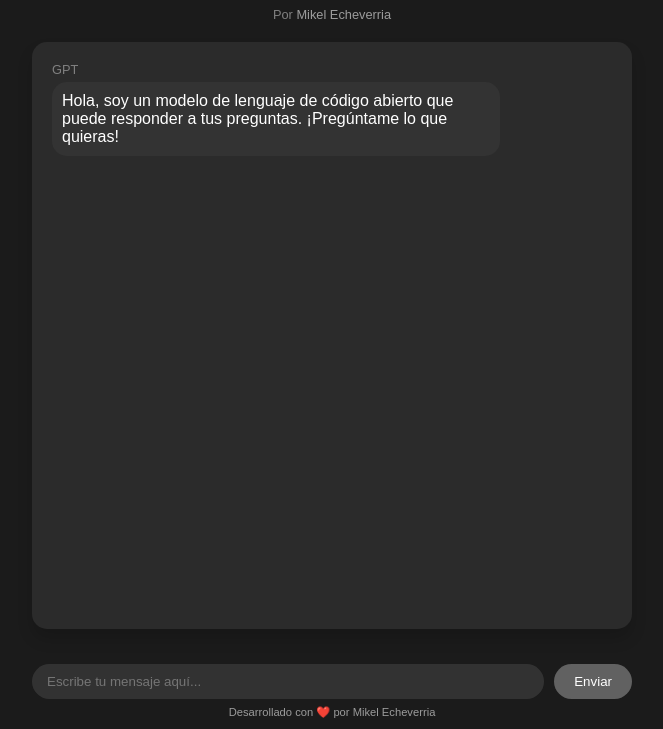
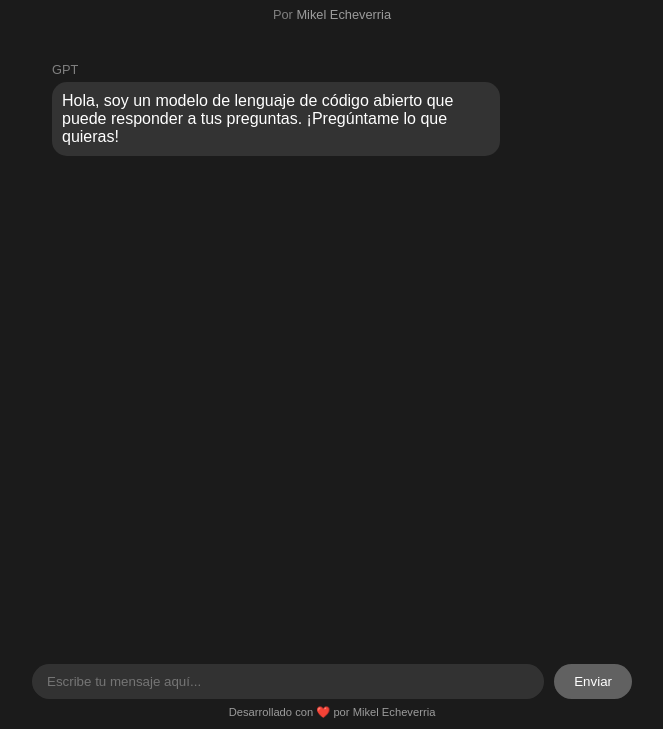
Before and after one commit to byronnDev/WebLLM-local, a plain HTML site: page index.html in a window 1280 px wide. Shown: the part 71-800 px from the top of the page, without its empty margins (308-971 px from the left). Drawn offline with nearby package versions, Linux system fonts and the light colour scheme.

Commit message:
chore: New redesign and Remove unused CSS styles and comments

```diff
--- a/index.html
+++ b/index.html
@@ -31,7 +31,11 @@
             padding: 0;
             display: flex;
             flex-direction: column;
-            min-height: 95vh;
+            min-height: 95dvh;
+            max-height: 95dvh;
+            /* Custom scrollbar */
+            scrollbar-width: thin;
+            scrollbar-color: #333 #1b1b1b;
         }
 
         h1 {
@@ -62,7 +66,7 @@
             width: 100%;
             max-width: 100%;
             margin: 0 auto;
-            background-color: var(--main-background);
+            /* background-color: var(--main-background); */
             padding: 20px;
             box-sizing: border-box;
             overflow-y: auto;
@@ -231,8 +235,8 @@
 
             main {
                 max-width: 600px;
-                border-radius: 15px;
-                box-shadow: 0 10px 15px rgba(0, 0, 0, 0.15);
+                /* border-radius: 15px; */
+                /* box-shadow: 0 10px 15px rgba(0, 0, 0, 0.15); */
             }
 
             form {
```
